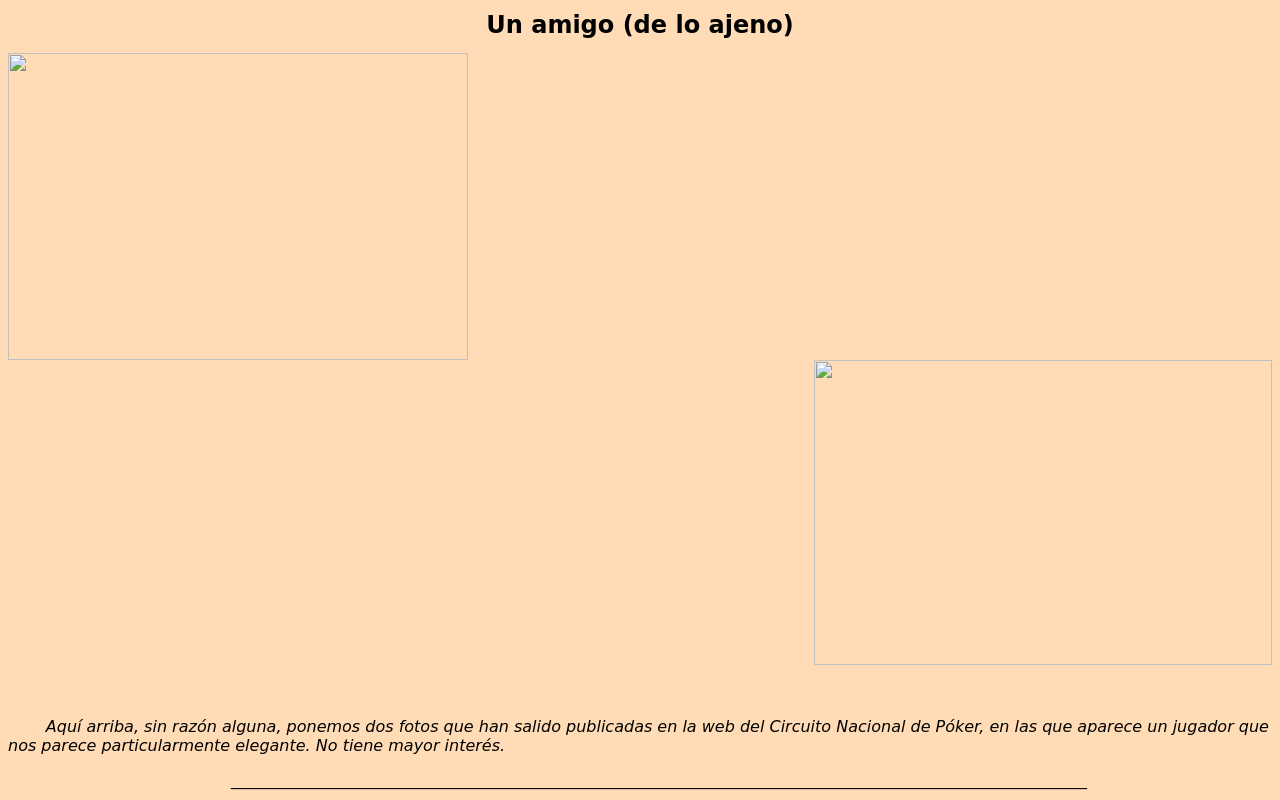
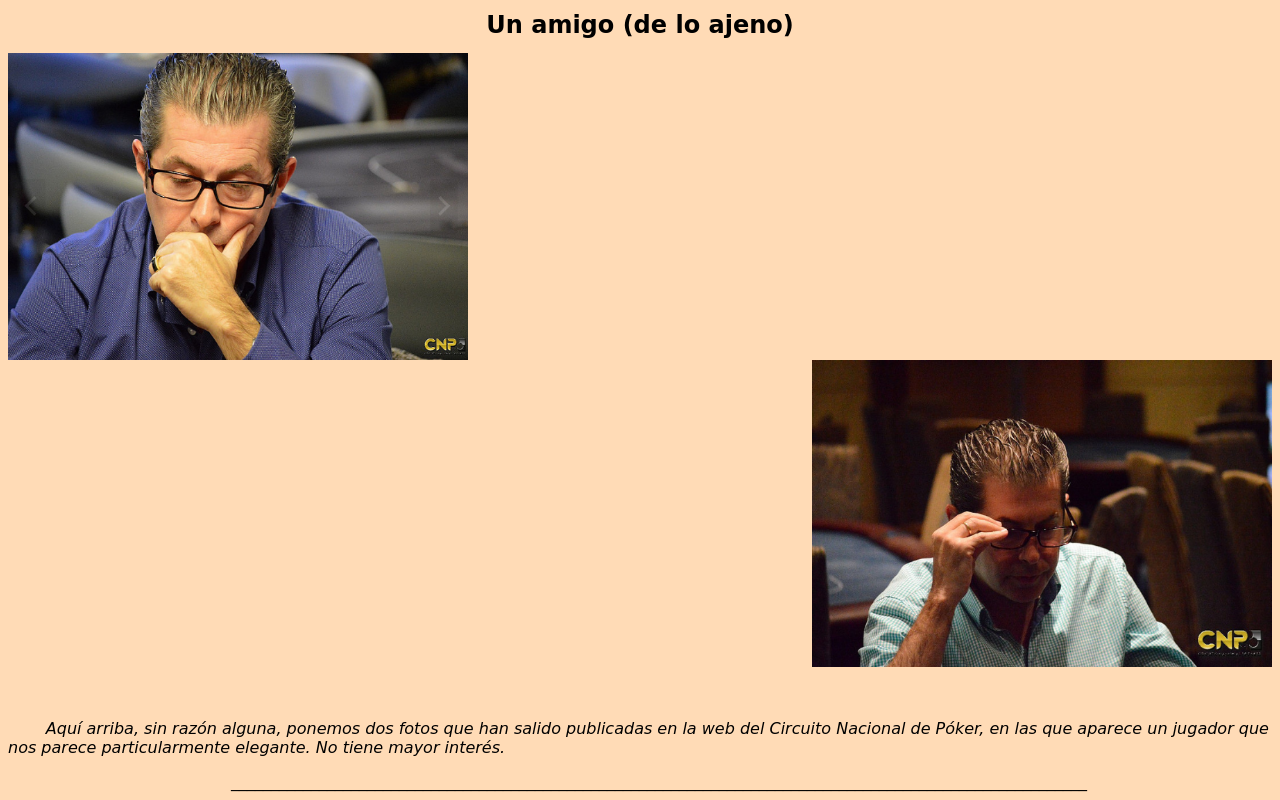
Before and after one commit to antoniofernandezsomozaloterias/antoniofernandezsomozaloterias.github.io, a plain HTML site: page index.html in a window 1280 px wide. Shown: the top 800 px of the page. Drawn offline with Linux system fonts and the light colour scheme.

Commit message:
Update index.html

```diff
--- a/index.html
+++ b/index.html
@@ -17,10 +17,10 @@
 <body lang="es-ES" link="#000080" vlink="#800000" bgcolor="#ffdbb6" dir="ltr"><p align="center">
 <font face="DejaVu Sans, sans-serif"><font size="5" style="font-size: 18pt"><b>Un
 amigo (de lo ajeno)</b></font></font></p>
-<p align="center"><img src="index_html_791a06e67ba7f24e.png" name="Imagen1" align="left" width="460" height="307">
+<p align="center"><img src="1.png" name="Imagen1" align="left" width="460" height="307">
   <br clear="left"/>
 </img>
-<img src="index_html_2eeb2c3062d4563f.png" name="Imagen2" align="right" width="458" height="305">
+<img src="2.png" name="Imagen2" align="right" width="460" height="307">
   <br clear="right"/>
 </img>
 <br/>
```
